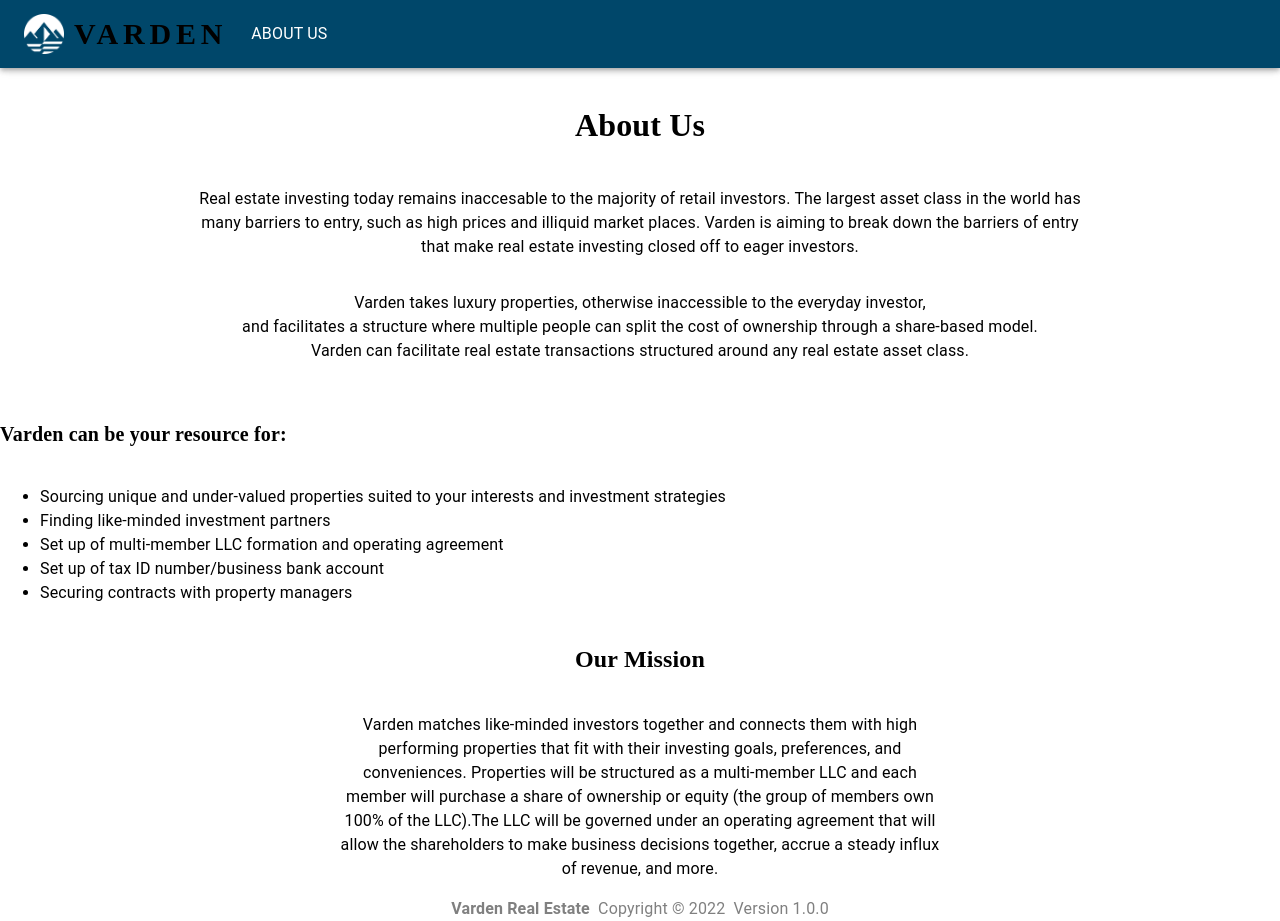
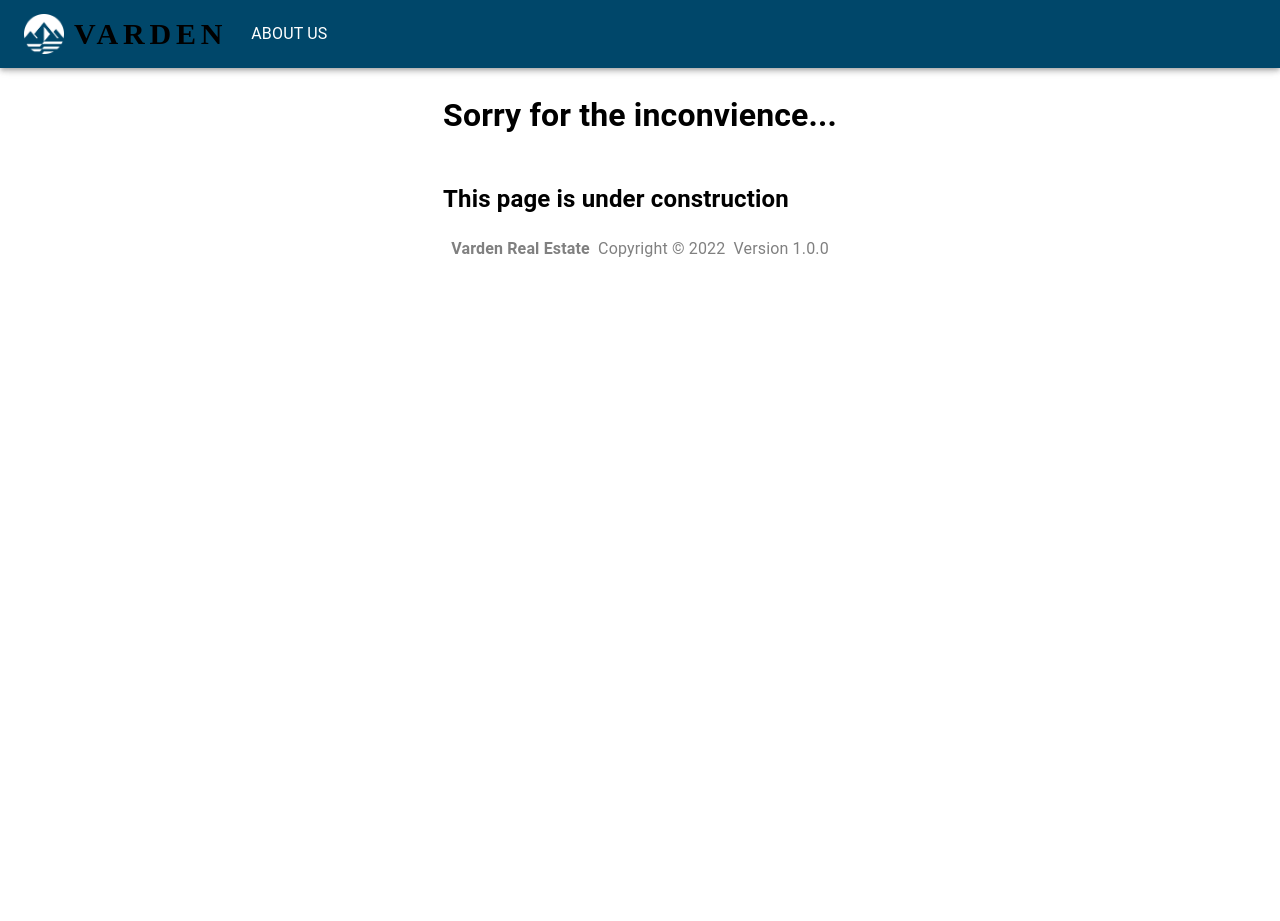
Before and after one commit to trozgonyi1/web.varden, a Next.js app: page /aboutus in a window 1280 px wide. After the commit the page ends 800 px from the top, so only its background shows below. Built offline with nearby package versions, Linux system fonts and the light colour scheme.

Commit message:
Under construction added

```diff
--- a/pages/aboutus/index.tsx
+++ b/pages/aboutus/index.tsx
@@ -2,18 +2,23 @@
 import React from "react";
 import ResponsiveAppBar from '../navBar';
 import AppFooter from "../AppFooter";
+import Image from 'next/image';
+import AboutUsImage from "../../public/aboutus.png";
+import NotFound from "../notFound";
 
 const page = () => {
     return (
+        // <NotFound />
         <div style={{backgroundColor:"White", color:"black"}}>
             <ResponsiveAppBar />
-            <div style={{paddingTop:"80px", fontFamily:"arkhip",color:"black",display:"flex", justifyContent:"center"}}>
+            <NotFound />
+            {/* <div style={{paddingTop:"80px", fontFamily:"arkhip",color:"black",display:"flex", justifyContent:"center"}}>
                 <h1>About Us</h1>
             </div>
             <div style={{display:"flex", justifyContent:"center"}}>
-            <div style={{width:"900px", display:"flex", justifyContent:"center"}}>
-                <p style={{textAlign:"center",display:"flex", justifyContent:"center"}}>Real estate investing today remains inaccesable to the majority of retail investors. The largest asset class in the world has many barriers to entry, such as high prices and illiquid market places. Varden is aiming to break down the barriers of entry that make real estate investing closed off to eager investors.</p>
-            </div>
+                <div style={{width:"900px", display:"flex", justifyContent:"center"}}>
+                    <p style={{textAlign:"center",display:"flex", justifyContent:"center"}}>Real estate investing today remains inaccesable to the majority of retail investors. The largest asset class in the world has many barriers to entry, such as high prices and illiquid market places. Varden is aiming to break down the barriers of entry that make real estate investing closed off to eager investors.</p>
+                </div>
             </div>
             <div style={{display:"flex", justifyContent:"center", flexDirection:"column",color:"black"}}>
                 <p style={{display:"flex", justifyContent:"center", marginBottom:"0px"}}>Varden takes luxury properties, otherwise inaccessible to the everyday investor,</p>
@@ -21,7 +26,7 @@
                 <p style={{display:"flex", justifyContent:"center", marginTop:"0px"}}>Varden can facilitate real estate transactions structured around any real estate asset class.</p>
             </div>
             <div style={{paddingTop:"20px", fontFamily:"arkhip",color:"black",display:"flex", justifyContent:"left"}}>
-                <p style={{fontSize:"20px"}}><b>Varden can be your resource for:</b></p>
+                <p style={{fontSize:"20px", paddingLeft:"20px"}}><b>Varden can be your resource for:</b></p>
             </div>
             <div style={{display:"flex", justifyContent:"left", color:"black", border:"2px", borderColor:"#00476A", borderRadius:"3px"}}>
                 <div style={{}}>
@@ -33,6 +38,7 @@
                         <li>Securing contracts with property managers</li>
                     </ul>
                 </div>
+                <Image src={AboutUsImage} style={{height:"200px"}}/>
             </div>
             <div style={{display:"flex", justifyContent:"center"}}>
                 <h2 style={{color:"black", fontFamily:"arkhip"}}>Our Mission</h2>
@@ -41,7 +47,7 @@
                 <div style={{width:"600px",display:"flex", justifyContent:"center", flexDirection:"column",color:"black"}}>
                     <p style={{textAlign:"center"}}>{"Varden matches like-minded investors together and connects them with high performing properties that fit with their investing goals, preferences, and conveniences. Properties will be structured as a multi-member LLC and each member will purchase a share of ownership or equity (the group of members own 100% of the LLC).The LLC will be governed under an operating agreement that will allow the shareholders to make business decisions together, accrue a steady influx of revenue, and more."}</p>
                 </div>
-            </div>
+            </div> */}
             <AppFooter currentDate={2022} AppVersion={"1.0.0"}/>
         </div>
     )
--- a/pages/carousel.tsx
+++ b/pages/carousel.tsx
@@ -25,7 +25,7 @@
 
 const CoustomCarousel = () => {
     return (
-      <Carousel autoPlay={true} infiniteLoop={true} interval={3000} showThumbs={false} showIndicators={false}>
+      <Carousel autoPlay={true} infiniteLoop={true} interval={4000} showThumbs={false} showIndicators={false}>
         <div>
           <Image src={Image1}/>
           <p className="legend">Democratized match-based real estate investing. Your passions drive your portfolio.</p>
--- /dev/null
+++ b/pages/notFound.tsx
@@ -0,0 +1,16 @@
+import React from "react";
+
+const NotFound = () => {
+    return (
+        <div >
+            <div style={{display:'flex', justifyContent:"center", paddingTop:"70px"}}>
+                <div style={{display:'flex', justifyContent:"center", flexDirection:"column"}}>
+                    <h1>Sorry for the inconvience...</h1>
+                    <h2>This page is under construction</h2>
+                </div>
+            </div>
+        </div>
+    )
+}
+
+export default NotFound;
```
Also changed, not shown: public/aboutUs.png (added).
